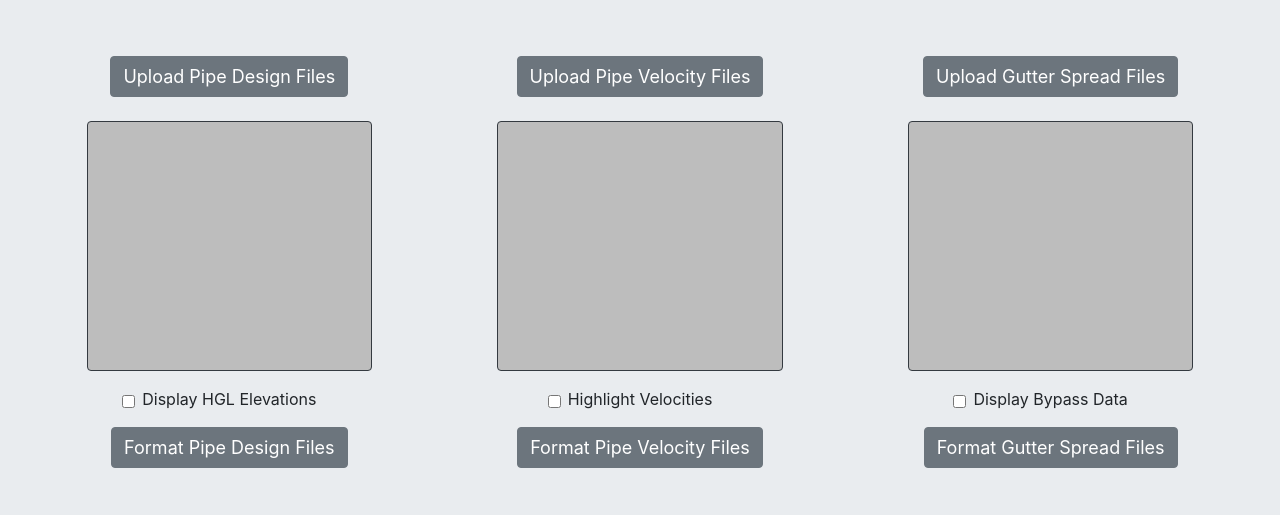
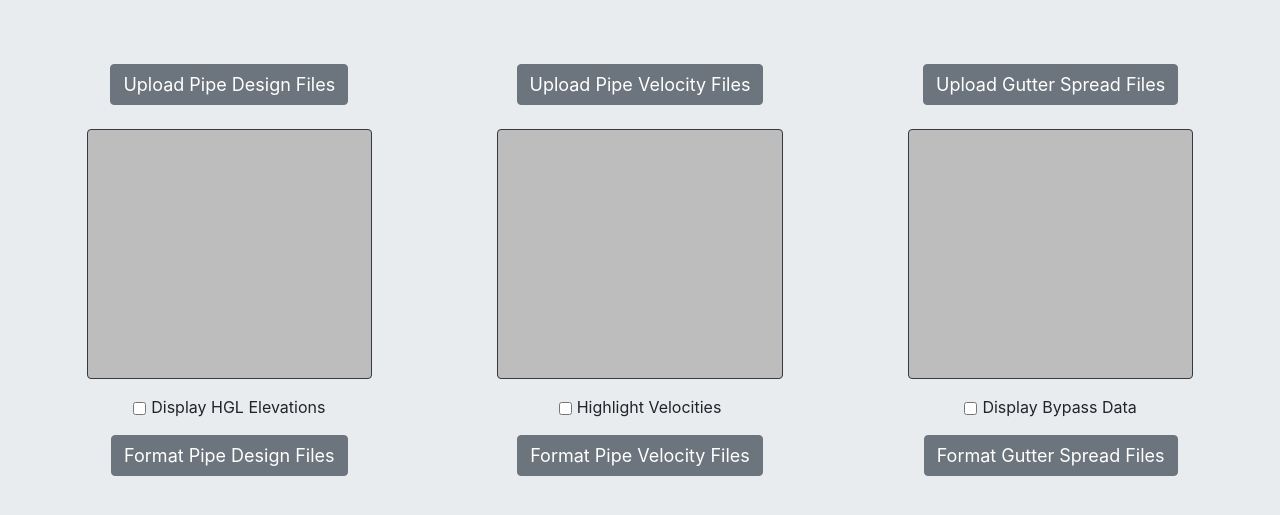
Before and after one commit to bryantinge/Pipe-Network-Tools, a Flask app: page / in a window 1280 px wide. Shown: the part 56-571 px from the top of the page. Run offline with Flask 2, Linux system fonts and the light colour scheme; some libraries are stand-ins or nearby versions.

Commit message:
Fixed checkbox display bug

```diff
--- a/static/css/master.css
+++ b/static/css/master.css
@@ -17,10 +17,6 @@ input[type='file'] {
 
 input[type='submit'] {
   display: none;
-}
-
-input[type=checkbox] {
-    margin-top: 7.5px;
 }
 
 .navbar-dark .navbar-nav .active > .nav-link,
@@ -81,19 +77,24 @@ input[type=checkbox] {
 }
 
 .error-actions {
-  margin-top:15px;
-  margin-bottom:15px;
+  margin-top: 15px;
+  margin-bottom: 15px;
 }
 
 .error-actions .btn {
-  margin-left:8px;
-  margin-right:8px;
+  margin-left: 8px;
+  margin-right: 8px;
   font-size: 18px;
 }
 
 .alert-bottom {
-    position: fixed;
-    bottom: 8px;
-    left:3%;
-    width: 94%;
+  position: fixed;
+  bottom: 8px;
+  left: 3%;
+  width: 94%;
 }
+
+.form-check-inline
+.form-check-input {
+  margin-top: 3px;
+}
--- a/templates/index.html
+++ b/templates/index.html
@@ -6,31 +6,31 @@
 
 <main role='main' class='container-fluid'>
 
-  <div class='row px-4 pt-sm-2 pt-md-4'>
+  <div class='row px-4 py-sm-2 py-md-4'>
 
     <form class='col-md-4 text-center py-3' action='' method='post' enctype='multipart/form-data'
     onchange='showFiles("design_input", "design_filenames", "design_filesizes")'>
       {{ form.hidden_tag() }}
       <div>
         {{ form.design_files(multiple='multiple') }}
-        {{ form.design_files.label(class='btn btn-secondary btn-form my-3') }}
+        {{ form.design_files.label(class='btn btn-secondary btn-form my-4') }}
       </div>
 
-      <div class='upload-box rounded mx-auto py-3 px-3 my-2 w-75'>
+      <div class='upload-box rounded mx-auto py-3 px-3 w-75'>
         <div class='row'>
           <div class='col-7 filenames' id='design_filenames'></div>
           <div class='col-5 filesizes' id='design_filesizes'></div>
         </div>
       </div>
 
-      <div class='mx-auto mt-3 mb-2'>
+      <div class='form-check-inline mx-auto my-3'>
         {{ form.design_hgl_toggle(class='form-check-input') }}
         {{ form.design_hgl_toggle.label(class='form-check-label') }}
       </div>
 
       <div>
         {{ form.design_submit() }}
-        {{ form.design_submit.label(class='btn btn-secondary btn-form my-2') }}
+        {{ form.design_submit.label(class='btn btn-secondary btn-form mb-0') }}
       </div>
 
     </form>
@@ -40,24 +40,24 @@
       {{ form.hidden_tag() }}
       <div>
         {{ form.velocity_files(multiple='multiple') }}
-        {{ form.velocity_files.label(class='btn btn-secondary btn-form my-3') }}
+        {{ form.velocity_files.label(class='btn btn-secondary btn-form my-4') }}
       </div>
 
-      <div class='upload-box rounded mx-auto py-3 px-3 my-2 w-75'>
+      <div class='upload-box rounded mx-auto py-3 px-3 w-75'>
         <div class='row'>
           <div class='col-7 filenames' id='velocity_filenames'></div>
           <div class='col-5 filesizes' id='velocity_filesizes'></div>
         </div>
       </div>
 
-      <div class='mx-auto mt-3 mb-2'>
+      <div class='form-check-inline mx-auto my-3'>
         {{ form.velocity_fps_toggle(class='form-check-input') }}
         {{ form.velocity_fps_toggle.label(class='form-check-label') }}
       </div>
 
       <div>
         {{ form.velocity_submit() }}
-        {{ form.velocity_submit.label(class='btn btn-secondary btn-form my-2') }}
+        {{ form.velocity_submit.label(class='btn btn-secondary btn-form mb-0') }}
       </div>
 
     </form>
@@ -67,24 +67,24 @@
       {{ form.hidden_tag() }}
       <div>
         {{ form.spread_files(multiple='multiple') }}
-        {{ form.spread_files.label(class='btn btn-secondary btn-form my-3') }}
+        {{ form.spread_files.label(class='btn btn-secondary btn-form my-4') }}
       </div>
 
-      <div class='upload-box rounded mx-auto py-3 px-3 my-2 w-75'>
+      <div class='upload-box rounded mx-auto py-3 px-3 w-75'>
         <div class='row'>
           <div class='col-7 filenames' id='spread_filenames'></div>
           <div class='col-5 filesizes' id='spread_filesizes'></div>
         </div>
       </div>
 
-      <div class='mx-auto mt-3 mb-2'>
+      <div class='form-check-inline mx-auto my-3'>
         {{ form.spread_bypass_toggle(class='form-check-input') }}
         {{ form.spread_bypass_toggle.label(class='form-check-label') }}
       </div>
 
       <div>
         {{ form.spread_submit() }}
-        {{ form.spread_submit.label(class='btn btn-secondary btn-form my-2') }}
+        {{ form.spread_submit.label(class='btn btn-secondary btn-form mb-0') }}
       </div>
 
     </form>
```
